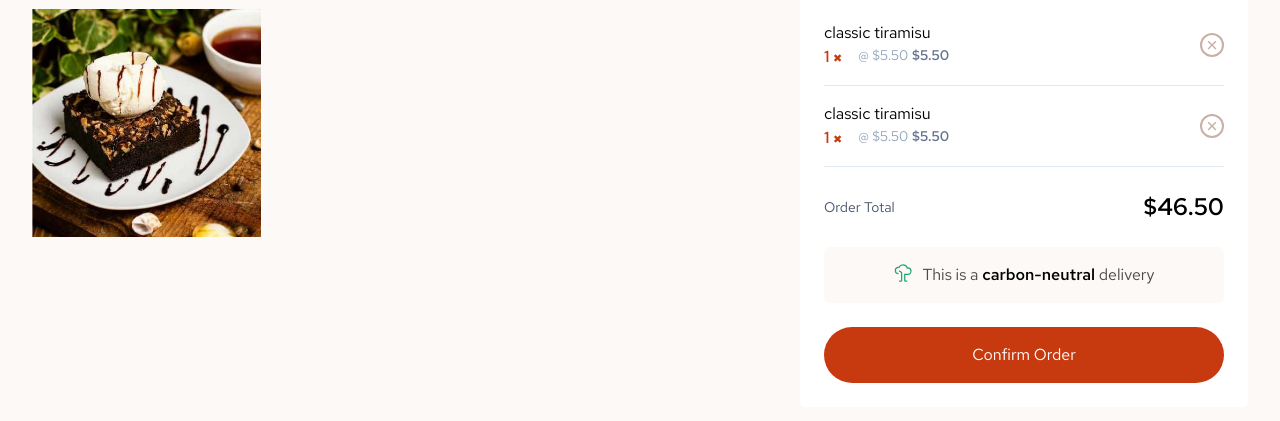
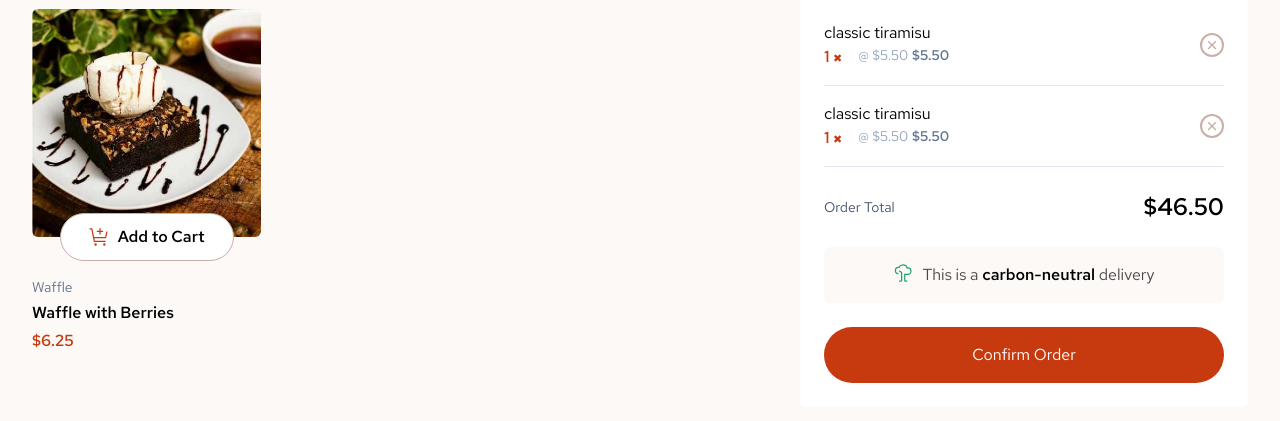
Before and after one commit to AlirezaHassankhani/cafe-website, a website: page index.html in a window 1280 px wide. Shown: the part 79-500 px from the top of the page. Drawn offline with Linux system fonts and the light colour scheme.

Commit message:
complate card product

```diff
--- a/index.html
+++ b/index.html
@@ -22,7 +22,43 @@
           <div class="grid grid-cols-3 gap-5">
             <div>
               <div>
-                <img src="./assets/images/image-brownie-tablet.jpg" alt="" />
+                <img
+                  src="./assets/images/image-brownie-tablet.jpg"
+                  alt=""
+                  class="rounded-md"
+                />
+
+                <div class="bg-white relative z-10 flex -mt-6 h-12 w-fit mx-auto rounded-4xl border border-rose-300 cursor-pointer" data-is-selected="false">
+                  <svg
+                    xmlns="http://www.w3.org/2000/svg"
+                    width="21"
+                    height="20"
+                    fill="none"
+                    viewBox="0 0 21 20"
+                  >
+                    <g fill="#C73B0F" clip-path="url(#a)">
+                      <path
+                        d="M6.583 18.75a1.25 1.25 0 1 0 0-2.5 1.25 1.25 0 0 0 0 2.5ZM15.334 18.75a1.25 1.25 0 1 0 0-2.5 1.25 1.25 0 0 0 0 2.5ZM3.446 1.752a.625.625 0 0 0-.613-.502h-2.5V2.5h1.988l2.4 11.998a.625.625 0 0 0 .612.502h11.25v-1.25H5.847l-.5-2.5h11.238a.625.625 0 0 0 .61-.49l1.417-6.385h-1.28L16.083 10H5.096l-1.65-8.248Z"
+                      />
+                      <path
+                        d="M11.584 3.75v-2.5h-1.25v2.5h-2.5V5h2.5v2.5h1.25V5h2.5V3.75h-2.5Z"
+                      />
+                    </g>
+                    <defs>
+                      <clipPath id="a">
+                        <path fill="#fff" d="M.333 0h20v20h-20z" />
+                      </clipPath>
+                    </defs>
+                  </svg>
+
+                  <p class="font-redhatSemibold">Add to Cart</p>
+                </div>
+              </div>
+
+              <div class="my-4 space-y-1">
+                <p class="font-redhat text-slate-500 text-sm">Waffle</p>
+                <p class="font-redhatSemibold">Waffle with Berries</p>
+                <p class="font-redhatSemibold text-red">$6.25</p>
               </div>
             </div>
           </div>
@@ -120,7 +156,9 @@
               <p class="font-redhatSemibold text-2xl">$46.50</p>
             </div>
 
-            <div class="bg-rose-50 flex justify-center items-center rounded-md py-4">
+            <div
+              class="bg-rose-50 flex justify-center items-center rounded-md py-4"
+            >
               <div class="flex gap-2">
                 <svg
                   xmlns="http://www.w3.org/2000/svg"
@@ -139,11 +177,21 @@
                   />
                 </svg>
 
-                <p class="text-black/70 font-redhat">This is a <span class="text-black font-redhatSemibold">carbon-neutral</span> delivery</p>
+                <p class="text-black/70 font-redhat">
+                  This is a
+                  <span class="text-black font-redhatSemibold"
+                    >carbon-neutral</span
+                  >
+                  delivery
+                </p>
               </div>
             </div>
 
-            <button class="bg-red py-4 text-white font-redhat cursor-pointer rounded-4xl">Confirm Order</button>
+            <button
+              class="bg-red py-4 text-white font-redhat cursor-pointer rounded-4xl"
+            >
+              Confirm Order
+            </button>
           </div>
         </div>
       </div>
```
Also changed, not shown: dist/styles/main.css.
